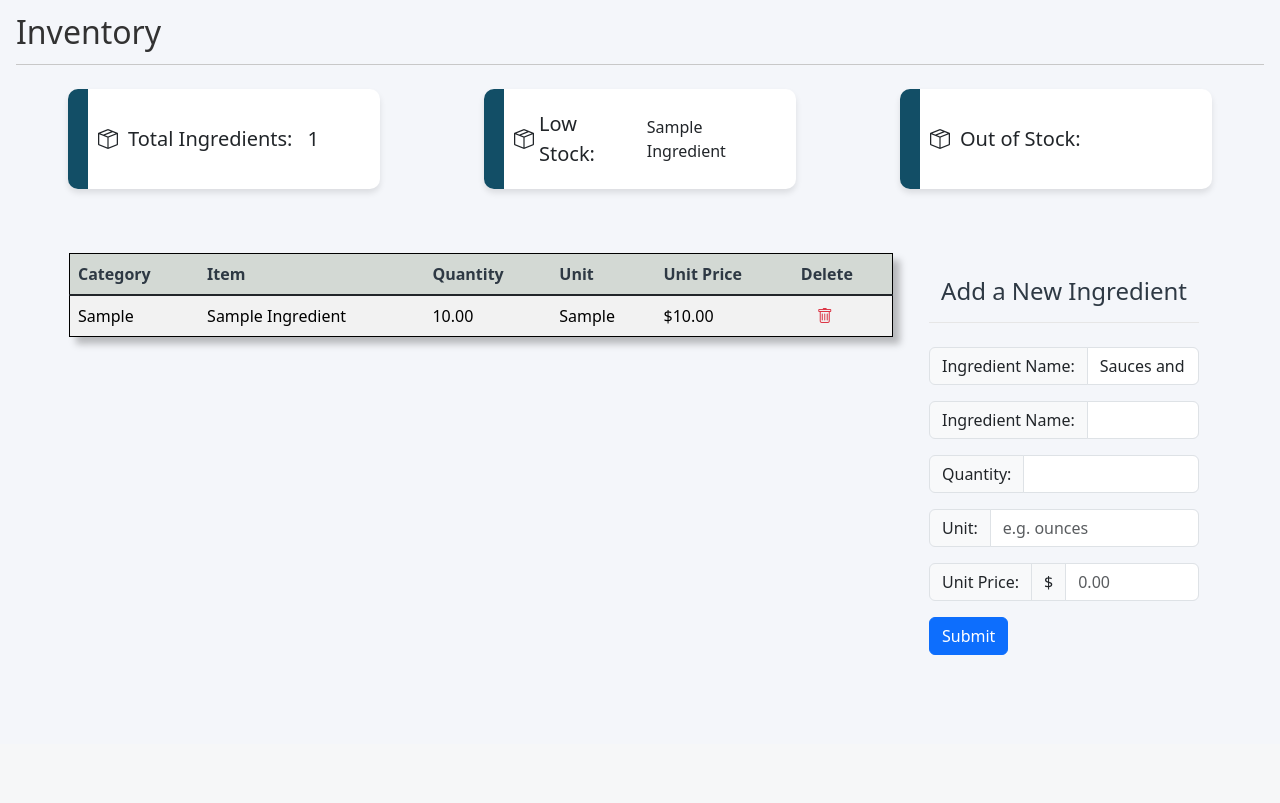
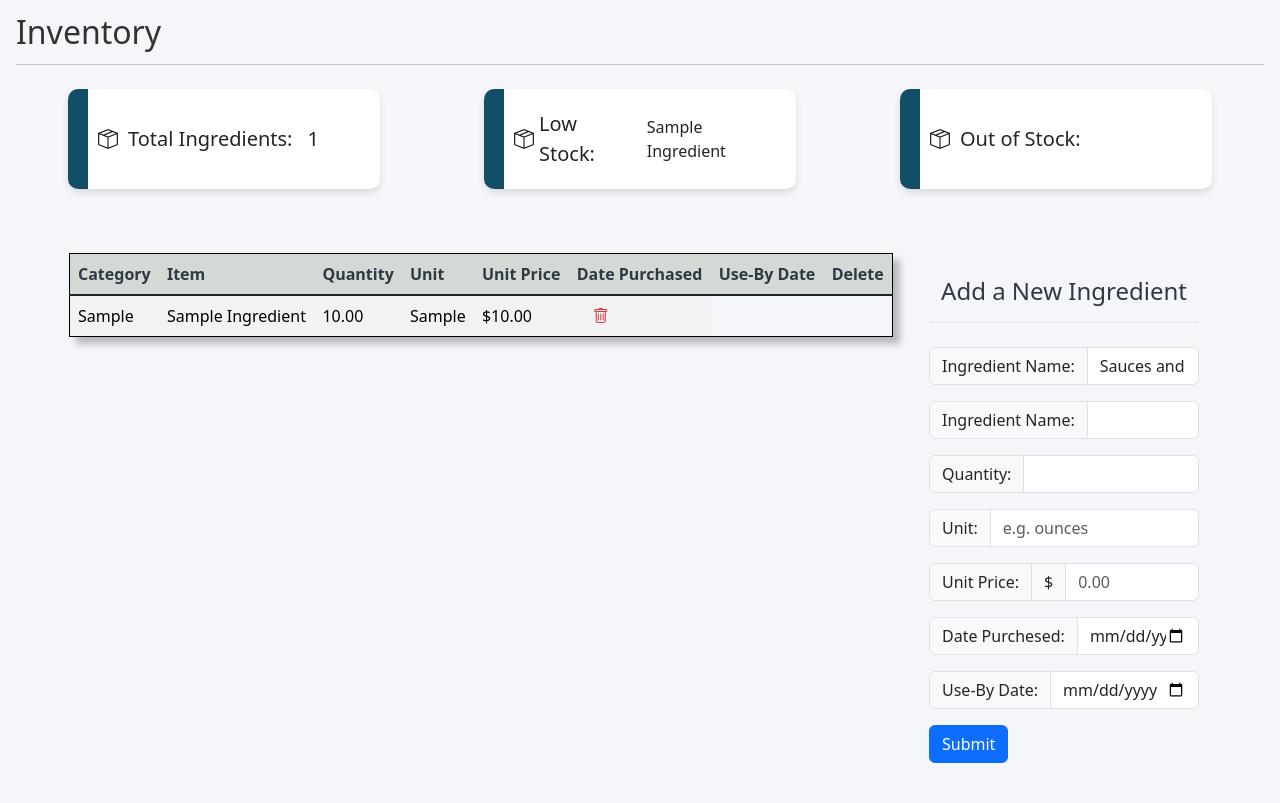
Before and after one commit to HarolineNo/Inventory-Tracker, a Django app: page /inventory/ingredients/ in a window 1280 px wide. Shown: the part 56-859 px from the top of the page. Before the commit the page ends 711 px from the top, so only its background shows below. Run offline with Django 5.2, Linux system fonts and the light colour scheme; tables that the repository leaves empty hold one stand-in row (values such as "Sample post").

Commit message:
added use-by and purchased date to inventory

```diff
--- a/Inventory/models.py
+++ b/Inventory/models.py
@@ -8,6 +8,8 @@ class Ingredient(models.Model):
     quantity = models.DecimalField(max_digits=10, decimal_places=2)
     unit = models.CharField(max_length=50)
     unit_price = models.DecimalField(max_digits=10, decimal_places=2)
+    date_purchased = models.DateField(null=True, blank=True)
+    expiration_date = models.DateField(null=True, blank=True)
 
     def __str__(self):
         return self.name
--- a/Inventory/templates/inventory/inventory.html
+++ b/Inventory/templates/inventory/inventory.html
@@ -140,6 +140,8 @@
                                     <th scope="col">Quantity</th>
                                     <th scope="col">Unit</th>
                                     <th scope="col">Unit Price</th>
+                                    <th scope="col">Date Purchased</th>
+                                    <th scope="col">Use-By Date</th>
                                     <th scope="col">Delete</th>
                                 </tr>
                             <tbody class="table-group-divider">
@@ -211,6 +213,20 @@
                                         <span class="input-group-text">Unit Price:</span>
                                         <span class="input-group-text">$</span>
                                         <input type="decimal" id="unit_price" name="unit_price" class="form-control" placeholder="0.00" required>
+                                    </div>
+                                </div>
+
+                                <div class="col-12">
+                                    <div class="input-group">
+                                        <span class="input-group-text">Date Purchesed:</span>
+                                        <input type="date" id="purchase_date" name="purchase_date" class="form-control" required>
+                                    </div>
+                                </div>
+
+                                <div class="col-12">
+                                    <div class="input-group">
+                                        <span class="input-group-text">Use-By Date:</span>
+                                        <input type="date" id="expiration" name="expiration" class="form-control" required>
                                     </div>
                                 </div>
 
--- a/Inventory/views.py
+++ b/Inventory/views.py
@@ -72,7 +72,9 @@ def add_ingredient(request):
             name=request.POST['name'],
             quantity=request.POST['quantity'],
             unit=request.POST['unit'],
-            unit_price=request.POST['unit_price']
+            unit_price=request.POST['unit_price'],
+            date_purchased=request.POST['date_purchased'],
+            expiration_date=request.POST['expiration_date']
         )
         ingredient.save()
         return redirect('ingredients_list')
--- a/InventoryTracker/settings.py
+++ b/InventoryTracker/settings.py
@@ -9,13 +9,14 @@ https://docs.djangoproject.com/en/5.1/topics/settings/
 For the full list of settings and their values, see
 https://docs.djangoproject.com/en/5.1/ref/settings/
 """
-
+from django.conf import settings
 from pathlib import Path
 import os
 
 # Build paths inside the project like this: BASE_DIR / 'subdir'.
 BASE_DIR = Path(__file__).resolve().parent.parent
 
+settings.DATE_INPUT_FORMATS = ['%m/%d/%y']
 
 # Quick-start development settings - unsuitable for production
 # See https://docs.djangoproject.com/en/5.1/howto/deployment/checklist/
```
Also changed, not shown: Inventory/migrations/0017_ingredient_date_purchased_ingredient_expiration_date.py (added), db.sqlite3.
